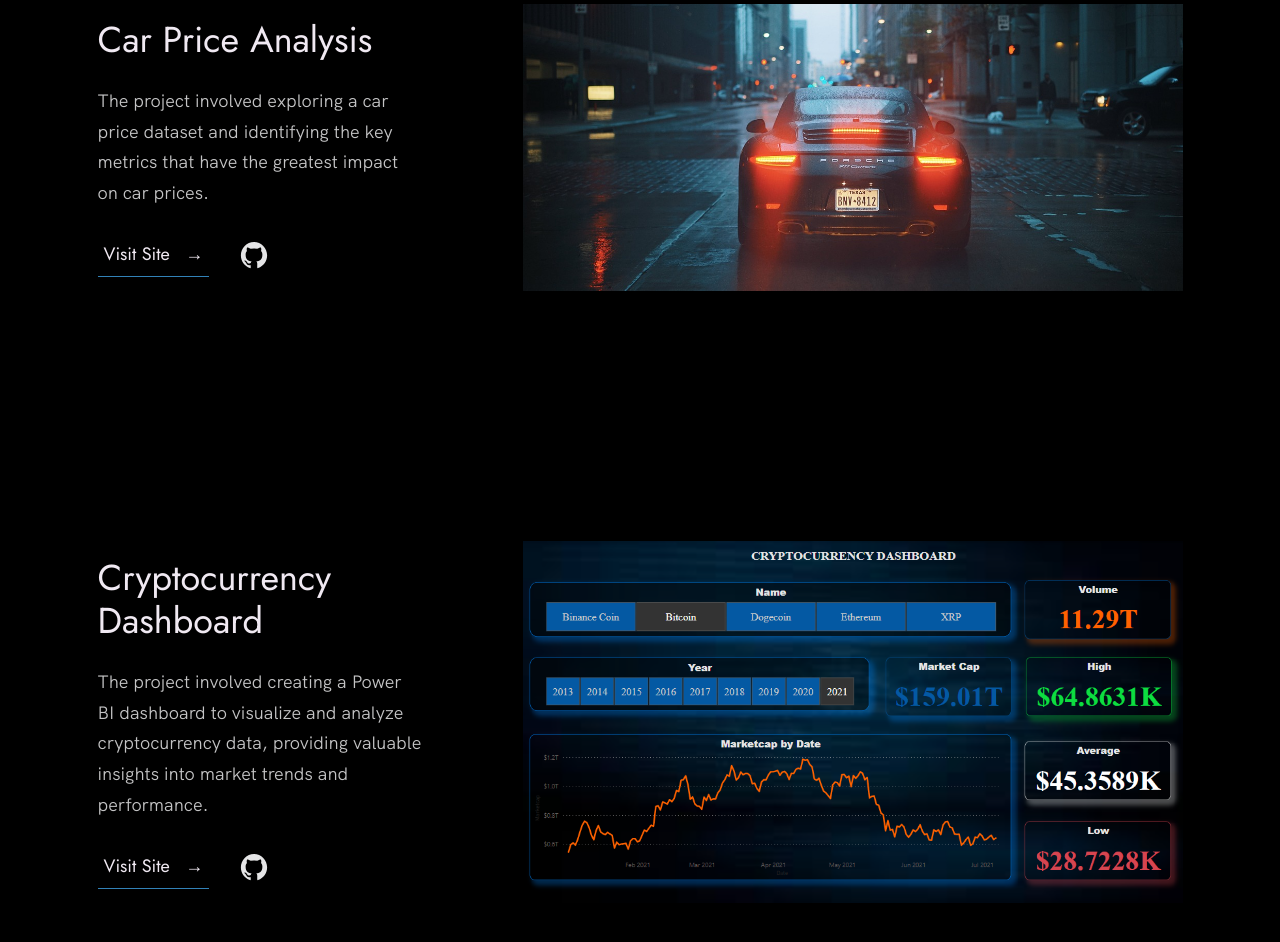
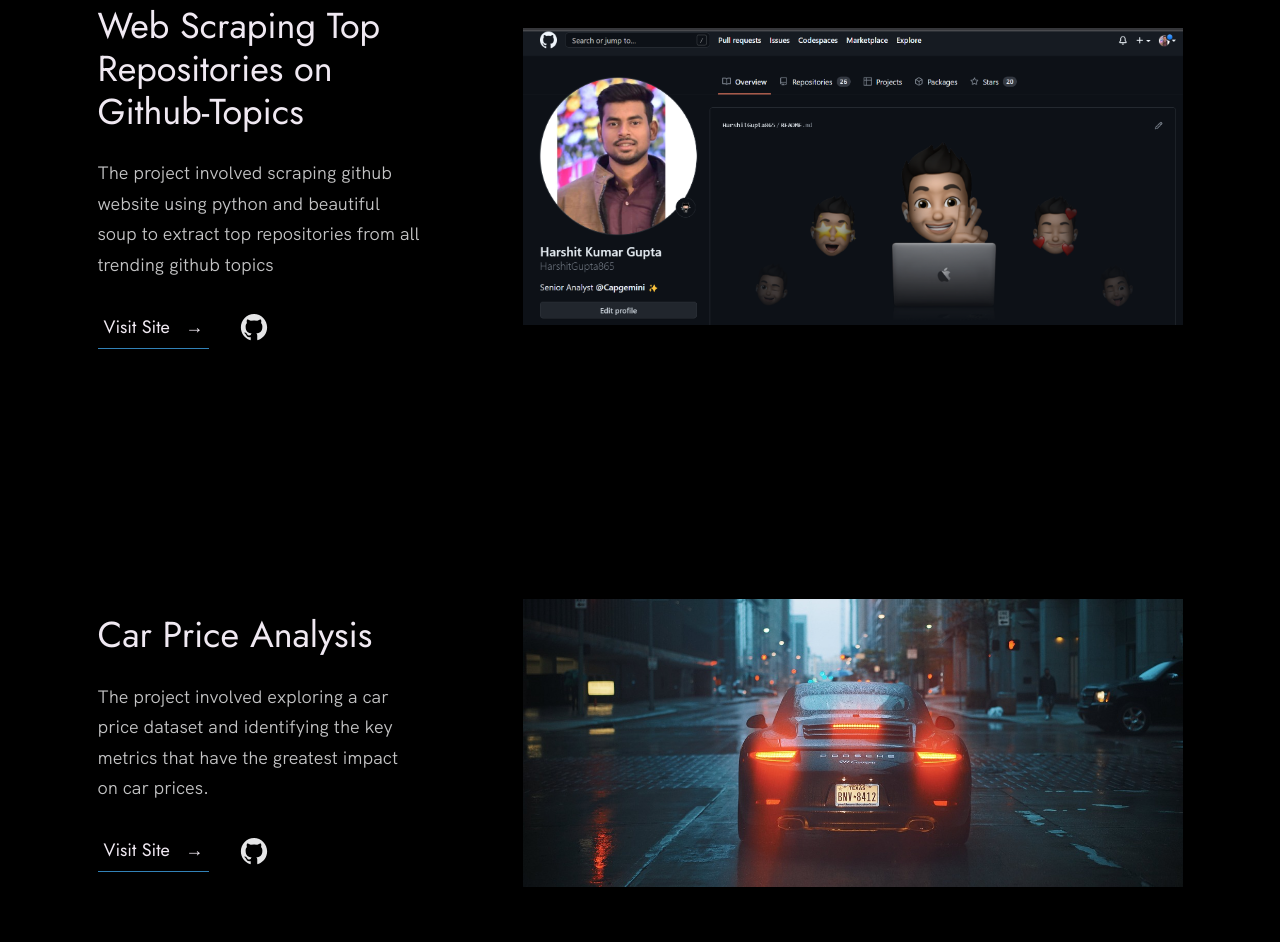
Before and after one commit to HarshitGupta865/my-portfolio, a plain HTML site: page index.html in a window 1280 px wide. Shown: the part 3876-4818 px from the top of the page. Drawn offline with nearby package versions, Linux system fonts and the light colour scheme.

Commit message:
Web Scraping project added

```diff
--- a/index.html
+++ b/index.html
@@ -273,6 +273,45 @@
 
             <div class="work__box">
               <div class="work__text">
+                <h3>Web Scraping Top Repositories on Github-Topics</h3>
+                <p>
+                  The project involved scraping github website using python and
+                  beautiful soup to extract top repositories from all trending
+                  github topics
+                </p>
+
+                <div class="work__links">
+                  <a
+                    href="https://github.com/HarshitGupta865/Data-Science/blob/main/Projects/Web%20Scraping/scraping_github.ipynb"
+                    target="_blank"
+                    class="link__text project_link"
+                  >
+                    Visit Site <span>&rarr;</span>
+                  </a>
+                  <a
+                    href="https://github.com/HarshitGupta865/Data-Science/blob/main/Projects/Web%20Scraping/scraping_github.ipynb"
+                    title="View Source Code"
+                    target="_blank"
+                  >
+                    <img
+                      src="./images/github.svg"
+                      class="work__code"
+                      alt="GitHub"
+                    />
+                  </a>
+                </div>
+              </div>
+              <div class="work__image-box">
+                <img
+                  src="./images/git.png"
+                  class="work__image"
+                  alt="Project 1"
+                />
+              </div>
+            </div>
+
+            <div class="work__box">
+              <div class="work__text">
                 <h3>Car Price Analysis</h3>
                 <p>
                   The project involved exploring a car price dataset and
```
Also changed, not shown: images/git.png (added).
